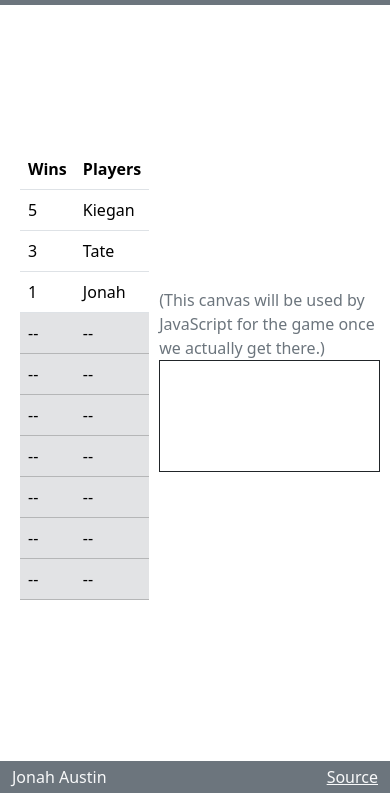
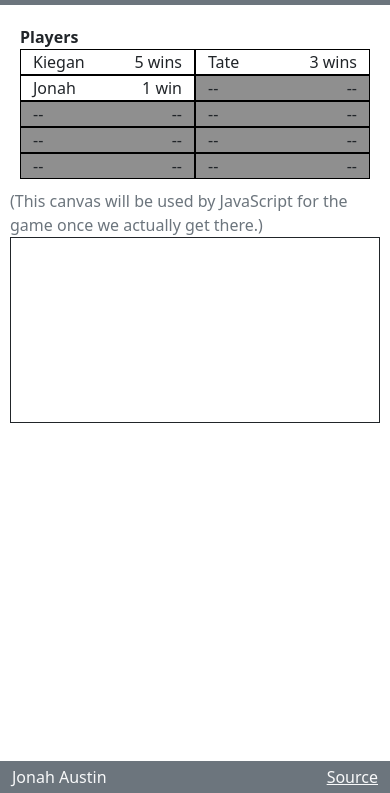
Before and after one commit to JonahLA/startup, a plain HTML site: page src/game.html in a window 390 px wide. Shown: the part 51-844 px from the top of the page. Drawn offline with nearby package versions, Linux system fonts and the light colour scheme.

Commit message:
update(game) changing table to grid for responsiveness

```diff
--- a/src/game.html
+++ b/src/game.html
@@ -28,61 +28,57 @@
     </header>
 
     <!-- Main content -->
-    <main class="game-page container-fluid d-flex flex-row">
+    <main class="game-page container-fluid d-flex">
         <!-- We are going to add the current players in a side panel -->
         <div class="info-section">
-            <!-- We could have a table with ten rows (not including the header) to represent the players in the room -->
-            <table class="table">
-                <thead>
-                    <tr>
-                        <th scope="col">Wins</th>
-                        <th scope="col">Players</th>
-                    </tr>
-                </thead>
 
-                <tbody>
-                    <tr class="table-white">
-                        <td>5</td>
-                        <td>Kiegan</td>
-                    </tr>
-                    <tr class="table-white">
-                        <td>3</td>
-                        <td>Tate</td>
-                    </tr>
-                    <tr class="table-white">
-                        <td>1</td>
-                        <td>Jonah</td>
-                    </tr>
-                    <tr class="table-secondary">
-                        <td>--</td>
-                        <td>--</td>
-                    </tr>
-                    <tr class="table-secondary">
-                        <td>--</td>
-                        <td>--</td>
-                    </tr>
-                    <tr class="table-secondary">
-                        <td>--</td>
-                        <td>--</td>
-                    </tr>
-                    <tr class="table-secondary">
-                        <td>--</td>
-                        <td>--</td>
-                    </tr>
-                    <tr class="table-secondary">
-                        <td>--</td>
-                        <td>--</td>
-                    </tr>
-                    <tr class="table-secondary">
-                        <td>--</td>
-                        <td>--</td>
-                    </tr>
-                    <tr class="table-secondary">
-                        <td>--</td>
-                        <td>--</td>
-                    </tr>
-                </tbody>
-            </table>
+            <!-- INSTEAD OF A TABLE, we are going to make this more responsive by using a GRID instead -->
+            <div class="players-title">Players</div>
+            <div class="container">
+                <div class="players-row row justify-content-md-center">
+                    <div class="col players-body d-flex flex-row">
+                        <span class="me-auto">Kiegan</span>
+                        <span>5 wins</span>
+                    </div>
+                    <div class="col players-body d-flex flex-row">
+                        <span class="me-auto">Tate</span>
+                        <span>3 wins</span>
+                    </div>
+                    <div class="col players-body d-flex flex-row">
+                        <span class="me-auto">Jonah</span>
+                        <span>1 win</span>
+                    </div>
+                    <div class="col players-body players-body-empty d-flex flex-row">
+                        <span class="me-auto">--</span>
+                        <span>--</span>
+                    </div>
+                    <div class="col players-body players-body-empty d-flex flex-row">
+                        <span class="me-auto">--</span>
+                        <span>--</span>
+                    </div>
+                    <div class="col players-body players-body-empty d-flex flex-row">
+                        <span class="me-auto">--</span>
+                        <span>--</span>
+                    </div>
+                    <div class="col players-body players-body-empty d-flex flex-row">
+                        <span class="me-auto">--</span>
+                        <span>--</span>
+                    </div>
+                    <div class="col players-body players-body-empty d-flex flex-row">
+                        <span class="me-auto">--</span>
+                        <span>--</span>
+                    </div>
+                    <div class="col players-body players-body-empty d-flex flex-row">
+                        <span class="me-auto">--</span>
+                        <span>--</span>
+                    </div>
+                    <div class="col players-body players-body-empty d-flex flex-row">
+                        <span class="me-auto">--</span>
+                        <span>--</span>
+                    </div>
+                </div>
+            </div>
+
         </div>
 
         <!-- We are also going to use this div to control the size of the canvas (making sure to lock the aspect ratio) -->
--- a/src/main.css
+++ b/src/main.css
@@ -92,7 +92,25 @@ footer a {
     padding: 10px;
 }
 
+.players-title {
+    font-weight: bold;
+}
+
+.players-row > * {
+    flex: 0 0 auto;
+    width: 100%;
+}
+
+.players-body {
+    border: 1px solid black;
+}
+
+.players-body-empty {
+    background-color: hsl(0, 0%, 56%);
+}
+
 .game-page {
+    flex-direction: row;
     padding: 10px;
 }
 
@@ -143,3 +161,36 @@ footer a {
     margin: 0.5em;
     padding: 0.25em;
 }
+
+@media (orientation: portrait) {
+    .game-page {
+        flex-direction: column;
+    }
+
+    .info-section {
+        flex: 0 0 144px;
+    }
+
+    .players-row > * {
+        flex: 0 0 auto;
+        width: 50%;
+    }
+
+    .game-section {
+        flex: 1 0 auto;
+    }
+}
+
+@media (max-height: 600px) {
+    header {
+        display: none;
+    }
+
+    main {
+        flex: 1;
+    }
+
+    footer {
+        display: none;
+    }
+}
```
